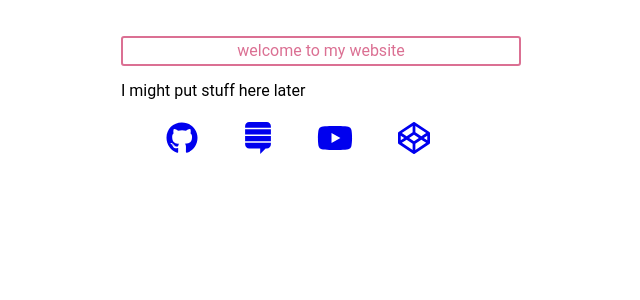
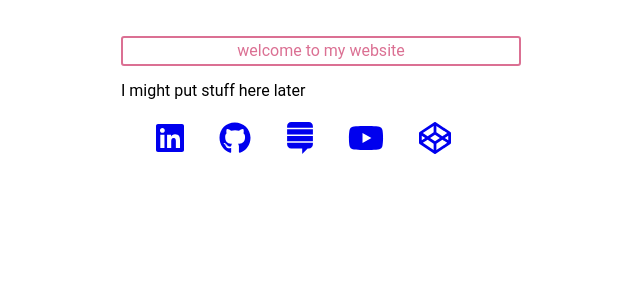
Before and after one commit to jy14898/jy14898.github.io, a React (Create React App) app: page / in a window 1280 px wide. Shown: the top 300 px of the page, without its empty margins (319-959 px from the left). Built offline with nearby package versions, Linux system fonts and the light colour scheme; some icons are missing.

Commit message:
Added Linkedin link

```diff
--- a/src/App.js
+++ b/src/App.js
@@ -4,7 +4,7 @@ import styled from 'styled-components/macro';
 import { GlobalStyle } from './theme/globalStyle';
 
 import { FontAwesomeIcon } from '@fortawesome/react-fontawesome'
-import { faGithub, faStackExchange, faYoutube, faCodepen } from '@fortawesome/free-brands-svg-icons'
+import { faLinkedin, faGithub, faStackExchange, faYoutube, faCodepen } from '@fortawesome/free-brands-svg-icons'
 
 const AppWrapper = styled.div`
     margin-top: 20px;
@@ -43,6 +43,7 @@ class App extends Component {
                     <Headline>welcome to my website</Headline>
                     I might put stuff here later
                     <Social>
+                        <a href="https://www.linkedin.com/in/jy14898"><FontAwesomeIcon icon={faLinkedin}/></a>
                         <a href="https://github.com/jy14898"><FontAwesomeIcon icon={faGithub}/></a>
                         <a href="https://stackexchange.com/users/7246868/joseph-young"><FontAwesomeIcon icon={faStackExchange}/></a>
                         <a href="https://www.youtube.com/channel/UCgPjQ2V3APd4wv7myjEZoBA"><FontAwesomeIcon icon={faYoutube}/></a>
```
